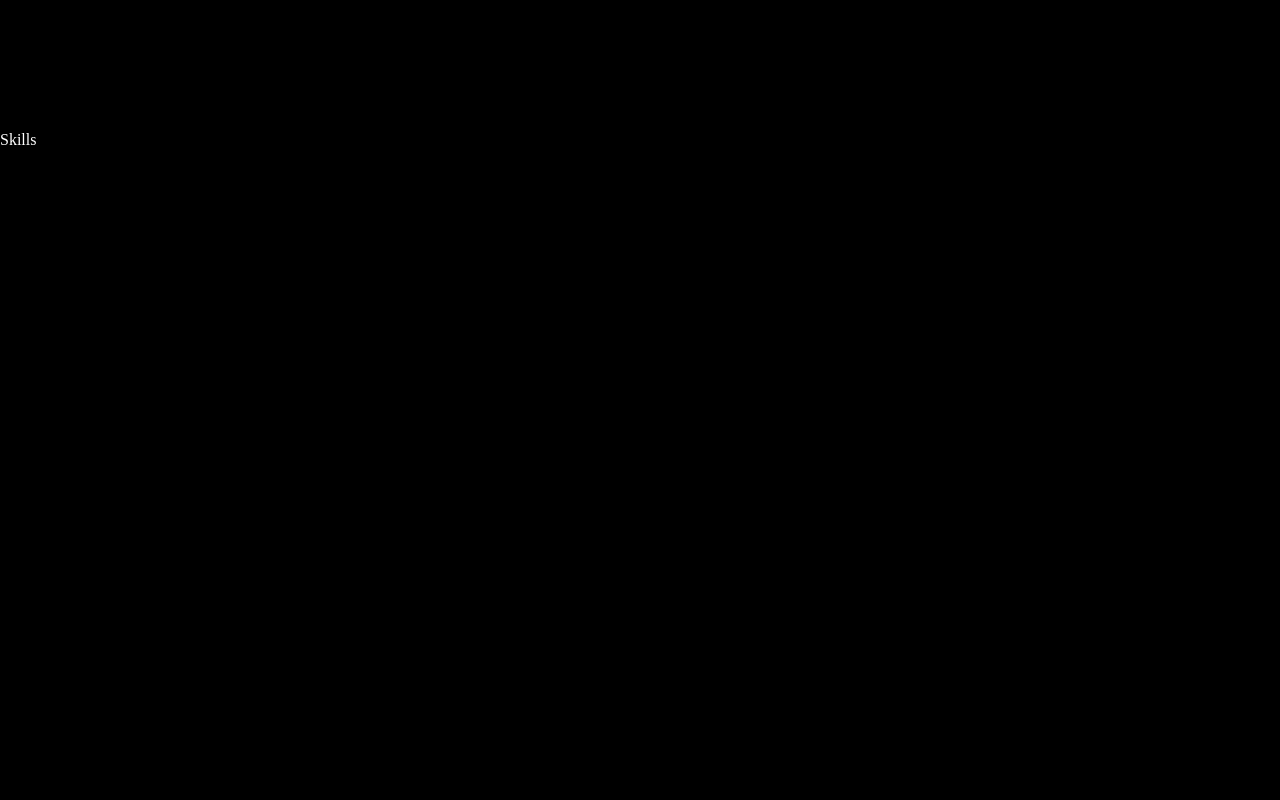
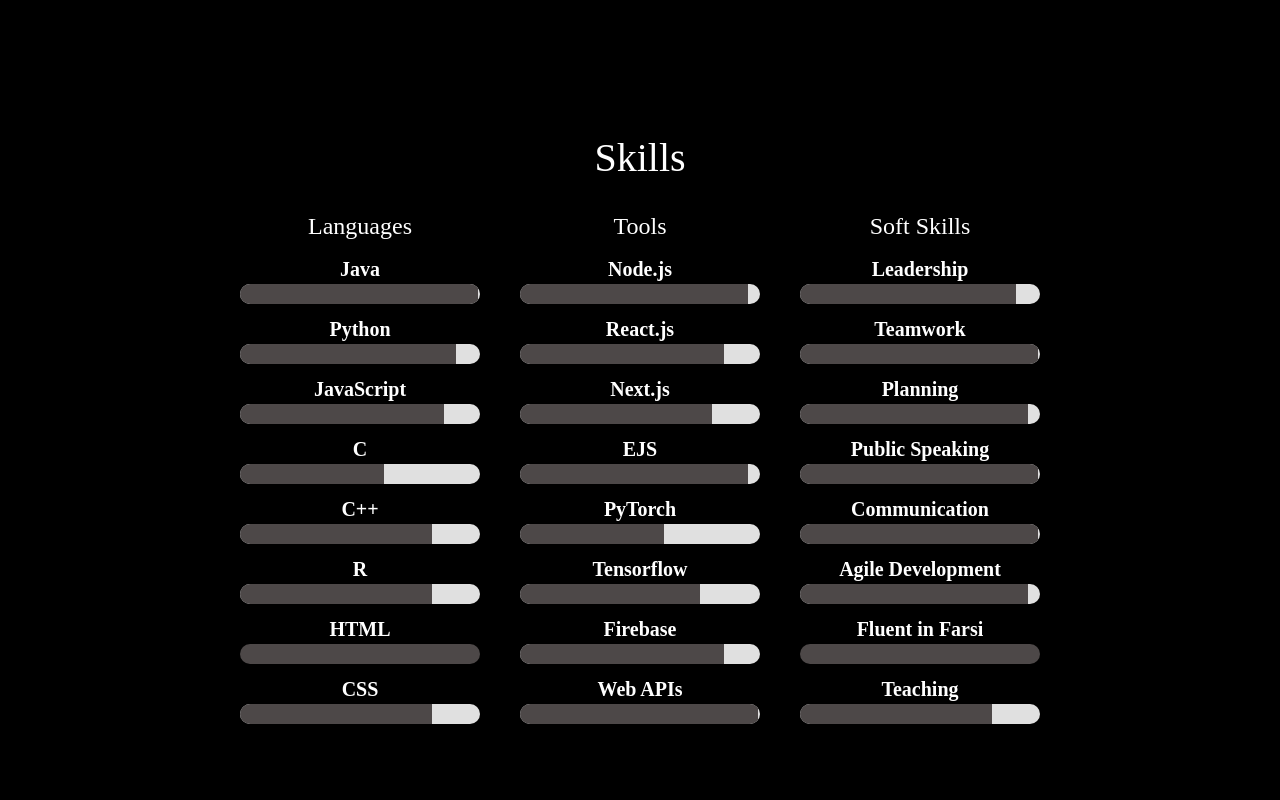
Before and after one commit to KoushaAm/KoushaAmouzesh-Portfolio, a Next.js app: page / in a window 1280 px wide. Shown: the part 3560-4360 px from the top of the page. Built offline with nearby package versions, Linux system fonts and the light colour scheme.

Commit message:
presentable

```diff
--- a/app/page.tsx
+++ b/app/page.tsx
@@ -119,13 +119,176 @@ const Home: React.FC = () => {
       </section>
 
       <section id="Skills" className="section" style={{ backgroundColor }}>
-        <h2>Skills</h2>
-        {/* Your content for the Skills section */}
+      <div className="skills-section">
+  <h2 className="skills-heading">Skills</h2>
+  <div className="skills-table">
+    <div className="skills-column">
+      <h3 className="skills-category">Languages</h3>
+      <ul className="skills-list">
+        <li>
+          <span className="skill-name">Java</span>
+          <div className="skill-bar">
+            <div className="skill-progress" style= {{width: "99%"}}></div>
+          </div>
+        </li>
+        <li>
+          <span className="skill-name">Python</span>
+          <div className="skill-bar">
+            <div className="skill-progress" style= {{width: "90%"}}></div>
+          </div>
+        </li>
+        <li>
+          <span className="skill-name">JavaScript</span>
+          <div className="skill-bar">
+            <div className="skill-progress" style= {{width: "85%"}}></div>
+          </div>
+        </li>
+        <li>
+          <span className="skill-name">C</span>
+          <div className="skill-bar">
+            <div className="skill-progress" style= {{width: "60%"}}></div>
+          </div>
+        </li>
+        <li>
+          <span className="skill-name">C++</span>
+          <div className="skill-bar">
+            <div className="skill-progress" style= {{width: "80%"}}></div>
+          </div>
+        </li>
+        <li>
+          <span className="skill-name">R</span>
+          <div className="skill-bar">
+            <div className="skill-progress" style= {{width: "80%"}}></div>
+          </div>
+        </li>
+        <li>
+          <span className="skill-name">HTML</span>
+          <div className="skill-bar">
+            <div className="skill-progress" style= {{width: "100%"}}></div>
+          </div>
+        </li>
+        <li>
+          <span className="skill-name">CSS</span>
+          <div className="skill-bar">
+            <div className="skill-progress" style= {{width: "80%"}}></div>
+          </div>
+        </li>
+      </ul>
+    </div>
+    <div className="skills-column">
+      <h3 className="skills-category">Tools</h3>
+      <ul className="skills-list">
+      <li>
+          <span className="skill-name">Node.js</span>
+          <div className="skill-bar">
+            <div className="skill-progress" style= {{width: "95%"}}></div>
+          </div>
+        </li>
+        <li>
+          <span className="skill-name">React.js</span>
+          <div className="skill-bar">
+            <div className="skill-progress" style= {{width: "85%"}}></div>
+          </div>
+        </li>
+        <li>
+          <span className="skill-name">Next.js</span>
+          <div className="skill-bar">
+            <div className="skill-progress" style= {{width: "80%"}}></div>
+          </div>
+        </li>
+        <li>
+          <span className="skill-name">EJS</span>
+          <div className="skill-bar">
+            <div className="skill-progress" style= {{width: "95%"}}></div>
+          </div>
+        </li>
+        <li>
+          <span className="skill-name">PyTorch</span>
+          <div className="skill-bar">
+            <div className="skill-progress" style= {{width: "60%"}}></div>
+          </div>
+        </li>
+        <li>
+          <span className="skill-name">Tensorflow</span>
+          <div className="skill-bar">
+            <div className="skill-progress" style= {{width: "75%"}}></div>
+          </div>
+        </li>
+        <li>
+          <span className="skill-name">Firebase</span>
+          <div className="skill-bar">
+            <div className="skill-progress" style= {{width: "85%"}}></div>
+          </div>
+        </li>
+        <li>
+          <span className="skill-name">Web APIs</span>
+          <div className="skill-bar">
+            <div className="skill-progress" style= {{width: "99%"}}></div>
+          </div>
+        </li>
+      </ul>
+    </div>
+    <div className="skills-column">
+      <h3 className="skills-category">Soft Skills</h3>
+      <ul className="skills-list">
+      <li>
+          <span className="skill-name">Leadership</span>
+          <div className="skill-bar">
+            <div className="skill-progress" style= {{width: "90%"}}></div>
+          </div>
+        </li>
+        <li>
+          <span className="skill-name">Teamwork</span>
+          <div className="skill-bar">
+            <div className="skill-progress" style= {{width: "99%"}}></div>
+          </div>
+        </li>
+        <li>
+          <span className="skill-name">Planning</span>
+          <div className="skill-bar">
+            <div className="skill-progress" style= {{width: "95%"}}></div>
+          </div>
+        </li>
+        <li>
+          <span className="skill-name">Public Speaking</span>
+          <div className="skill-bar">
+            <div className="skill-progress" style= {{width: "99%"}}></div>
+          </div>
+        </li>
+        <li>
+          <span className="skill-name">Communication</span>
+          <div className="skill-bar">
+            <div className="skill-progress" style= {{width: "99%"}}></div>
+          </div>
+        </li>
+        <li>
+          <span className="skill-name">Agile Development</span>
+          <div className="skill-bar">
+            <div className="skill-progress" style= {{width: "95%"}}></div>
+          </div>
+        </li>
+        <li>
+          <span className="skill-name">Fluent in Farsi</span>
+          <div className="skill-bar">
+            <div className="skill-progress" style= {{width: "100%"}}></div>
+          </div>
+        </li>
+        <li>
+          <span className="skill-name">Teaching</span>
+          <div className="skill-bar">
+            <div className="skill-progress" style= {{width: "80%"}}></div>
+          </div>
+        </li>
+      </ul>
+    </div>
+  </div>
+</div>
+
       </section>
 
       <section id="Experience" className="section" style={{ backgroundColor }}>
-        <h2>Experience</h2>
-        {/* Your content for the Experience section */}
+      <h2 className="skills-heading">Experience</h2>
+       <p> to be completed ...</p>
       </section>
 
       <section id="Projects" className="section-project" style={{ backgroundColor }}>
@@ -139,7 +302,9 @@ const Home: React.FC = () => {
                   <p>A website where users can search for jobs at their location
                       and save or apply for their desired jobs. A fully working data
                         base to keep track of job records.</p>
-                  <button>Learn More</button>
+                        <a href = "https://github.com/KoushaAm/JobSearch">
+                          <button>Learn More</button>
+                        </a>
               </div>
 
               <div className="project-card">
@@ -149,41 +314,55 @@ const Home: React.FC = () => {
                         and predict upon the input image.</p>
                         <a href="https://github.com/KoushaAm/Math2Latex">
                           <button>learn more</button>
-                         </a>
+                        </a>
 
               </div>
 
               <div className="project-card">
                   <h2>Survey Manager</h2>
-                  <img src= "https://github.com/KoushaAm/KoushaAmouzesh-Portfolio/blob/main/survey.png?raw=true" className="project-image"></img>
+                  <img src= "https://github.com/KoushaAm/KoushaAmouzesh-Portfolio/blob/main/survey.png?raw=true"   className="project-image"></img>
                   <p>A Java based windows application to manage the created survey by users.
                         The application provides users with opportunites to collect data from their custom surveys and edit them as desired</p>
-                  <button>Learn More</button>
+                        <a href="https://github.com/KoushaAm/SurveyManager">
+                          <button>learn more</button>
+                        </a>
               </div>
 
               <div className="project-card">
                   <h2>Path Finding Algorithm Visulization</h2>
+                  <img src = "https://user-images.githubusercontent.com/67440795/215621916-7579fa95-db66-4c12-952d-21064264bc0c.png" className = "project-image"></img>
                   <p>A C++ program to shortest path between two points in an input image.
                         The app contains comprehensiv unit testing and OOP structure of various
                         common data structures</p>
-                  <button>Learn More</button>
+                        <a href="https://github.com/KoushaAm/Path-Finding">
+                          <button>learn more</button>
+                        </a>
               </div>
               <div className="project-card">
                   <h2>Food Prediction Model</h2>
+                  <img src= "https://github.com/KoushaAm/KoushaAmouzesh-Portfolio/blob/main/foodPred.png?raw=true" className="project-image"></img>
                   <p>Built a CNN model on tensorflow to predict the name of 10 different dishes based
                         on their images. The model is trained on 10,000 images</p>
-                  <button>Learn More</button>
+                      <a href="https://github.com/KoushaAm/Deeplearning">
+                        <button>learn more</button>
+                      </a>
               </div>
               <div className="project-card">
                   <h2>Word Soduko App</h2>
+                  <img src = "https://github.com/KoushaAm/KoushaAmouzesh-Portfolio/blob/main/sudoku.png?raw=true" style = {{height: "200px"}}></img>
                   <p>Created a Java-based Android Sudoku game with multiple language levels and modes, utilizing a vast word database for translations.</p>
-                  <button>Learn More</button>
+                      <a href="https://github.com/KoushaAm/WordSudoku">
+                        <button>learn more</button>
+                      </a>
               </div>
 
               <div className="project-card">
                   <h2>Deep Learning</h2>
+                  <img src= "https://github.com/KoushaAm/KoushaAmouzesh-Portfolio/blob/main/deeplearning.png?raw=true" style = {{height: "200px"}}></img>
                   <p> I have also worked on several other multi-class & Binary classification projects with raw and processed using tensorflow</p>
-                  <button>Learn More</button>
+                  <a href="https://github.com/KoushaAm/Deeplearning">
+                        <button>learn more</button>
+                      </a>
               </div>
           </div>
 
--- a/styles/page.css
+++ b/styles/page.css
@@ -5,28 +5,25 @@
   background-color: black;
   color: white;
   font-family: 'Times New Roman', Times, serif;
-  margin: 0;
-  padding: 0;
+
 
 }
 
+
+
 .section-project {
-  min-height: 250vh;
+  min-height: 300vh;
   background-color: black;
-  color: white;
   font-family: 'Times New Roman', Times, serif;
-  margin: 0;
-  padding: 0;
 
 }
 
 .section h1 {
-font-size: 40px; /* Set the font size for section headings */
-margin-left: 25px;
-margin-top: 25px;
-position: relative;
-
-margin-right: 25px;
+  font-size: 40px;
+  margin-left: 25px;
+  margin-top: 25px;
+  position: relative;
+  margin-right: 25px;
 }
 
 .section p {
@@ -198,6 +195,7 @@ max-width: 500px;
 
   .contact-box {
     text-align: center;
+    margin-top: 50px;
   }
 
   .contact-content {
@@ -364,7 +362,6 @@ max-width: 500px;
 .project-card p {
   font-size: 20px;
   line-height: 1.4;
-  margin-bottom: 20px;
   color:black;
 }
 
@@ -383,8 +380,87 @@ max-width: 500px;
 }
 
 .project-image {
-  width: 100%;
+  width: 700px;
   height: 200px; /* Adjust the image height as desired */
-  object-fit: cover;
+  object-fit: contain;
   border-radius: 4px;
 }
+
+
+
+
+
+
+.skills-section {
+  max-width: 800px;
+  margin: 0 auto;
+  text-align: center;
+}
+
+.skills-heading {
+  font-size: 40px;
+  margin-bottom: 20px;
+}
+
+.skills-table {
+  display: flex;
+  justify-content: space-between;
+  gap: 20px;
+}
+
+.skills-column {
+  flex-basis: 30%;
+}
+
+.skills-category {
+  font-size: 24px;
+  margin-bottom: 10px;
+}
+
+.skills-list {
+  list-style: none;
+  padding: 0;
+  margin: 0;
+}
+
+.skills-list li {
+  margin-bottom: 10px;
+}
+
+.skill-name {
+  font-size: 20px;
+  font-weight: bold;
+}
+
+.skill-bar {
+  background-color: #e0e0e0;
+  height: 20px;
+  border-radius: 10px;
+  overflow: hidden;
+}
+
+.skill-progress {
+  background-color: #4d4848;
+  height: 100%;
+  animation: slide-in 2s ease-in-out;
+}
+
+@keyframes slide-in {
+  from {
+    width: 0;
+  }
+  to {
+    width: 100%;
+  }
+}
+
+/* Adjust margins and heights for contact and project sections */
+.section-contact {
+  min-height: 150vh; /* Adjust the height as desired */
+  margin-bottom: -100vh; /* Overlap the section below */
+}
+
+.section-project {
+  min-height: 300vh; /* Adjust the height as desired */
+  margin-top: -100vh; /* Overlap the section above */
+}
```
